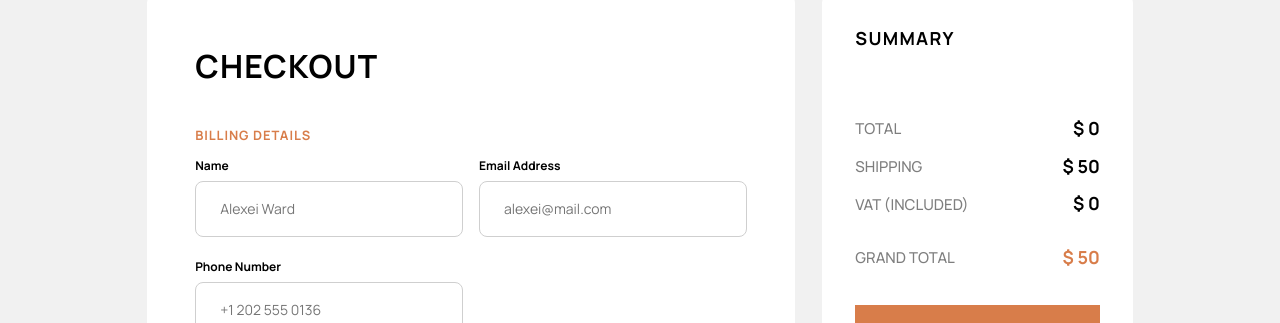
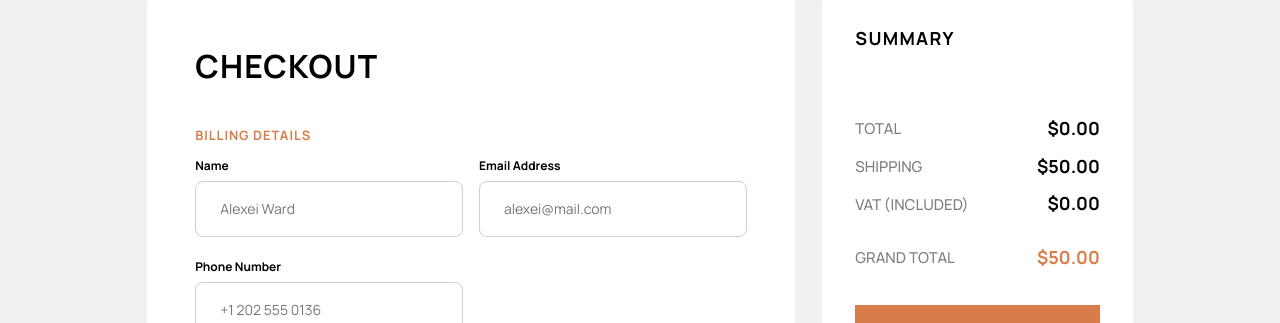
Before and after one commit to bluepersia/audiophile-fullstack, a React (Vite) app in the folder frontend/: page /checkout in a window 1280 px wide. Shown: the part 257-580 px from the top of the page. Built offline with nearby package versions, Linux system fonts and the light colour scheme.

Commit message:
Change currency format to two decimals

```diff
--- a/frontend/src/core/formatCurrency.ts
+++ b/frontend/src/core/formatCurrency.ts
@@ -1,3 +1,6 @@
 export default function formatCurrency(value: number): string {
-  return `$ ${new Intl.NumberFormat("en-US").format(value)}`;
+  return new Intl.NumberFormat("en-US", {
+    style: "currency",
+    currency: "USD",
+  }).format(value);
 }
```
